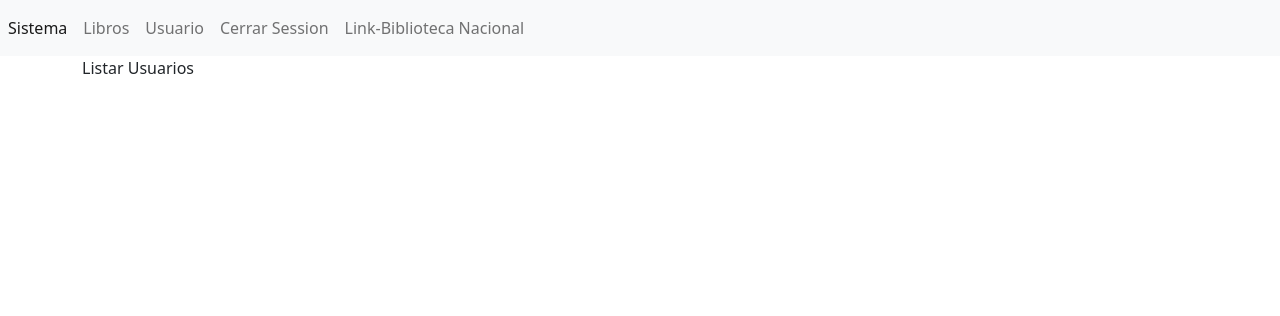
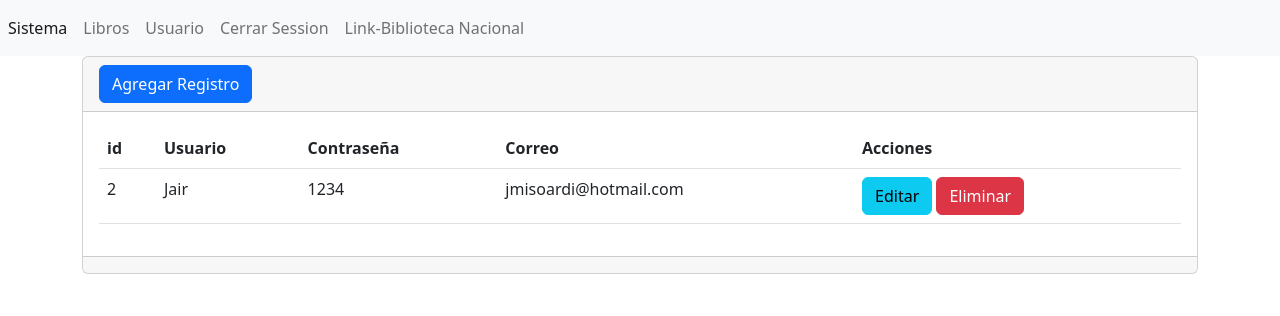
Before and after one commit to jmisoardi/app_biblioteca, a PHP site: page /app_biblioteca/secciones/usuario/ in a window 1280 px wide. Shown: the top 316 px of the page. Run offline with PHP 8.4, Linux system fonts and the light colour scheme.

Commit message:
se trabajo con el usuario

```diff
--- a/secciones/libros/crear.php
+++ b/secciones/libros/crear.php
@@ -89,6 +89,8 @@
                         class="form-control" name="cantidad" id="cantidad" aria-describedby="helpId" placeholder="Cantidad">
             </div>
 
+            <button type="submit" class="btn btn-success">Agregar registro</button>
+            <a name="" id="" class="btn btn-primary" href="index.php" role="button">Cancelar</a>
         </form>
 
     </div>
--- a/secciones/usuario/index.php
+++ b/secciones/usuario/index.php
@@ -1,5 +1,48 @@
 <?php include("../../templates/header.php"); ?>
 
-Listar Usuarios
+<!-- bs5-card-head-foot utilizamos para la vista -->
+<div class="card">
 
+    <div class="card-header">
+
+        <a name="" id="" class="btn btn-primary"
+        href="crear.php"
+        role="button">Agregar Registro
+        </a>
+
+    </div>
+
+        <div class="card-body">
+            <div class="table-responsive-sm">
+                <table class="table table">
+                    <thead>
+                        <tr class="table table">
+                            <th scope="col">id</th>
+                            <th scope="col">Usuario</th>
+                            <th scope="col">Contraseña</th>
+                            <th scope="col">Correo</th>
+                            <th scope="col">Acciones</th>
+
+                        </tr>
+                    </thead>
+                    <tbody>
+                        <tr class="">
+                            <td scope="row">2</td>
+                            <td>Jair</td>
+                            <td>1234</td>
+                            <td>jmisoardi@hotmail.com</td>
+                            <td>
+                                <input name="btneditar" id="btneditar" class="btn btn-info" type="button" value="Editar">
+                                <input name="btneliminar" id="btneliminar" class="btn btn-danger" type="button" value="Eliminar">
+                            </td>
+                        </tr>
+                    </tbody>
+                </table>
+            </div>
+        </div>
+
+    <div class="card-footer text-muted">
+    </div>
+
+</div>
 <?php include("../../templates/footer.php"); ?>
```
Also changed, not shown: secciones/usuario/crear.php (+28 -1 lines).
